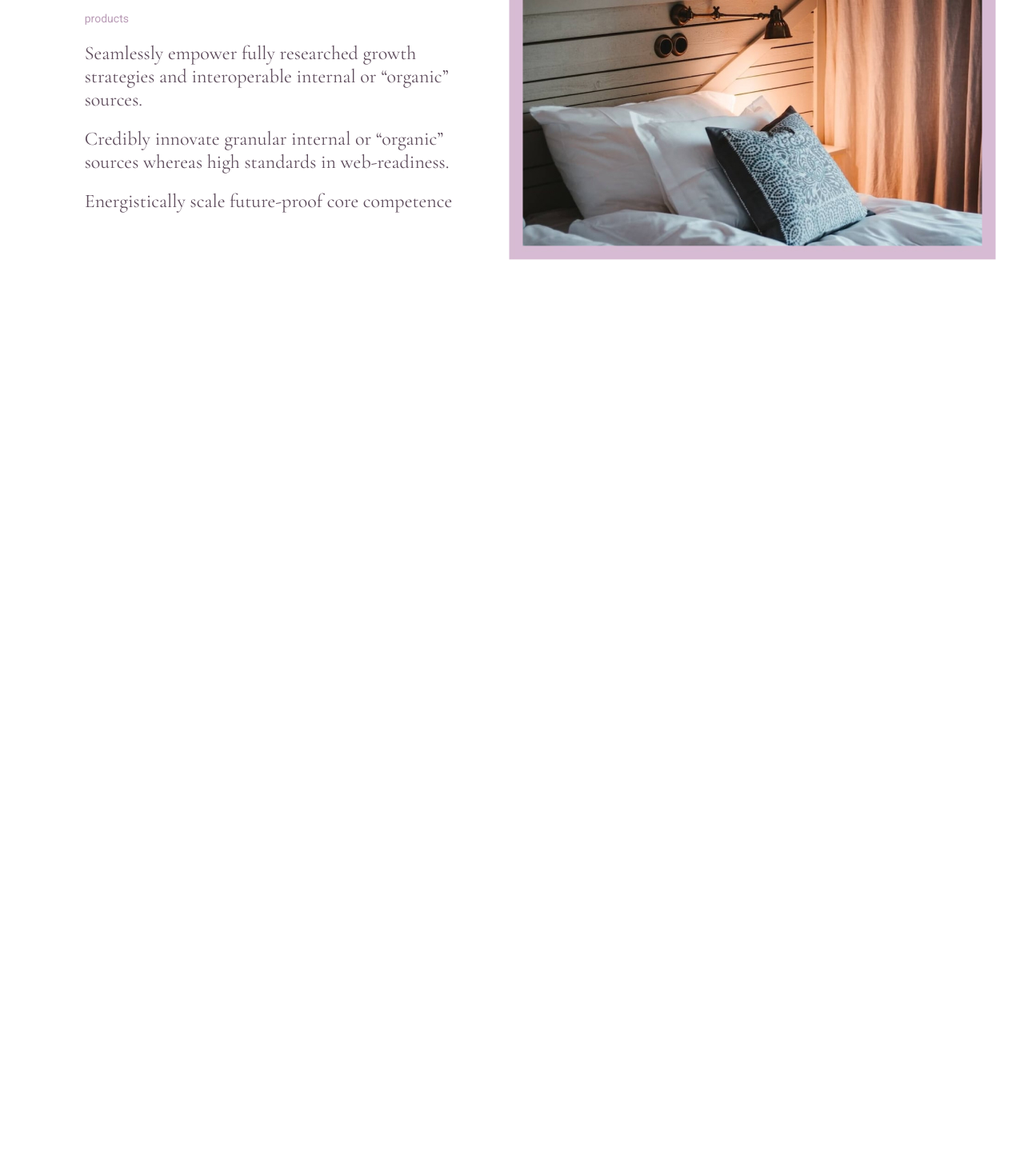
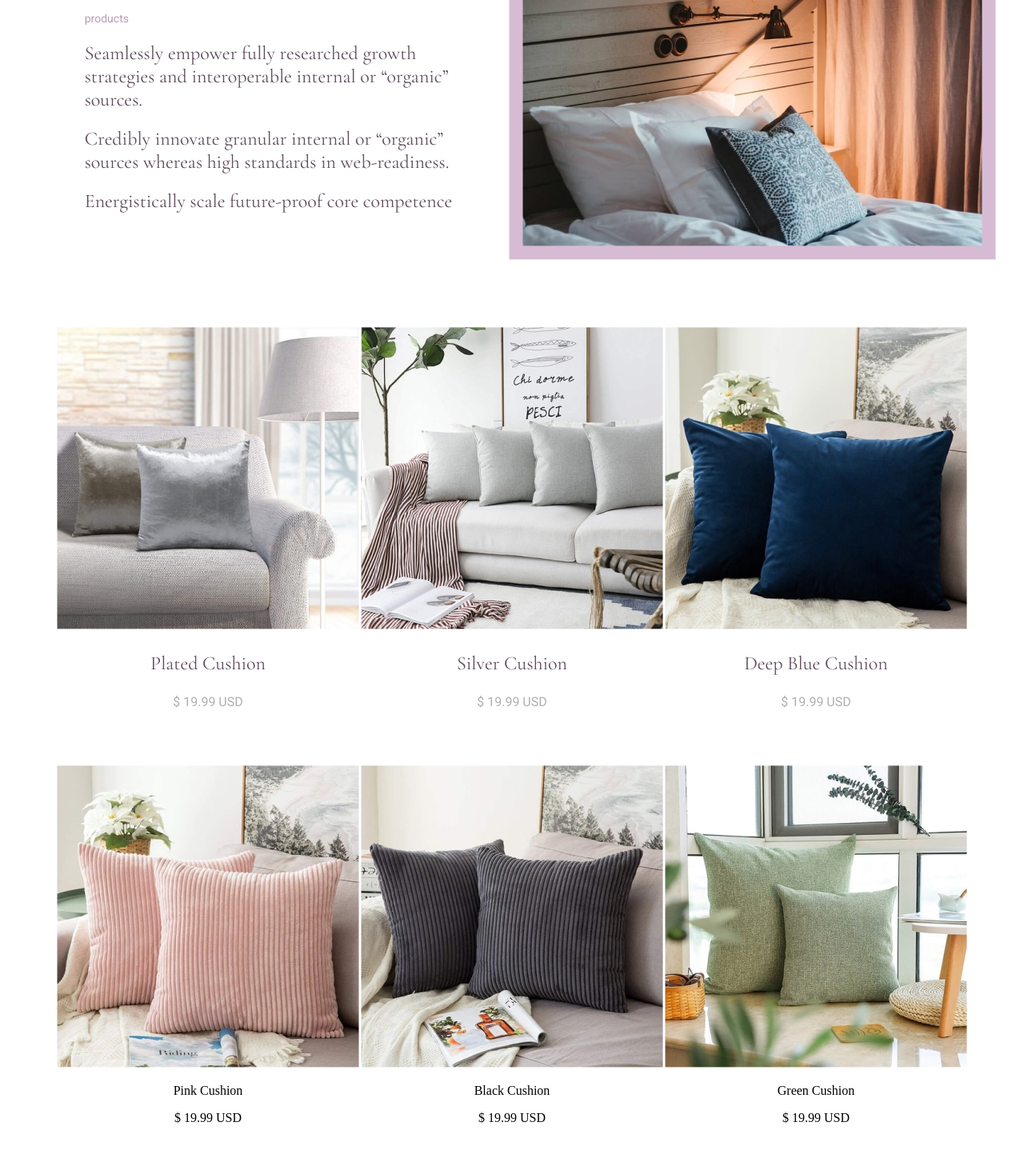
Before and after one commit to Dnaeel/Marela, a plain HTML site: page index.html in a window 1280 px wide. Shown: the part 3123-4566 px from the top of the page at 80% size. Before the commit the page ends 3448 px from the top, so only its background shows below. Drawn offline with nearby package versions, Linux system fonts and the light colour scheme.

Commit message:
our-goods

```diff
--- a/index.html
+++ b/index.html
@@ -94,7 +94,7 @@
 				<p>Objectively seize scalable metrics whereas <br> proactive e-services seamlessly empower fully <br>
 					researched growth strategies.</p>
 				<p>And interoperable internal or “organic” sources.</p>
-			   <button>Learn More</button>
+				<button>Learn More</button>
 			</div>
 			<div></div>
 		</div>
@@ -104,7 +104,8 @@
 			<div class="column">
 				<h2>products</h2>
 				<p>Seamlessly empower fully researched growth <br> strategies and interoperable internal or “organic”
-					<br> sources.</p>
+					<br> sources.
+				</p>
 				<p>Credibly innovate granular internal or “organic” <br> sources whereas high standards in
 					web-readiness.</p>
 				<p>Energistically scale future-proof core competence</p>
@@ -112,6 +113,42 @@
 			<img src="images/IMAGE (7).jpg" alt="">
 		</div>
 	</section>
+	<section class="our-goods">
+		<div class="sale">
+			<div class="text-center">
+				<img src="images/IMAGE (8).jpg" alt="">
+				<p>Plated Cushion</p>
+				<p class="price">$ 19.99 USD</p>
+			</div>
+			<div class="text-center">
+				<img src="images/IMAGE (9).jpg" alt="">
+				<p>Silver Cushion</p>
+				<p class="price">$ 19.99 USD</p>
+			</div>
+			<div class="text-center">
+				<img src="images/IMAGE (10).jpg" alt="">
+				<p>Deep Blue Cushion</p>
+				<p class="price">$ 19.99 USD</p>
+			</div>
+		</div>
+		<div class="sale-two">
+			<div class="text-center">
+				<img src="images/IMAGE (11).jpg" alt="">
+				<p>Pink Cushion</p>
+				<p class="price">$ 19.99 USD</p>
+			</div>
+			<div class="text-center">
+				<img src="images/IMAGE (12).jpg" alt="">
+				<p>Black Cushion</p>
+				<p class="price">$ 19.99 USD</p>
+			</div>
+			<div class="text-center">
+				<img src="images/IMAGE (13).jpg" alt="">
+				<p>Green Cushion</p>
+				<p class="price">$ 19.99 USD</p>
+			</div>
+		</div>
+	</section>
 </body>
 
 </html>
--- a/style.css
+++ b/style.css
@@ -272,3 +272,38 @@ button:hover {
     width: 1215px;
     margin: 41px auto;
 }
+
+.our-goods {
+    margin-top: 91px;
+}
+
+.sale {
+    display: flex;
+    justify-content: space-around;
+    margin: 0 70px;
+}
+
+.text-center {
+    text-align: center;
+}
+
+.sale p {
+    font-family: 'Cormorant Garamond';
+    font-style: normal;
+    font-weight: 400;
+    font-size: 24px;
+    color: #5F4D5D;
+}
+
+.sale .price {
+    font-family: 'Roboto';
+    font-weight: 400;
+    font-size: 16px;
+    color: #B0B0B0;
+}
+
+.sale-two{
+    display: flex;
+    justify-content: space-around;
+    margin: 54px 70px;
+}
```
Also changed, not shown: images/IMAGE (10).jpg (added), images/IMAGE (11).jpg (added), images/IMAGE (12).jpg (added), images/IMAGE (13).jpg (added), images/IMAGE (8).jpg (added), images/IMAGE (9).jpg (added).
